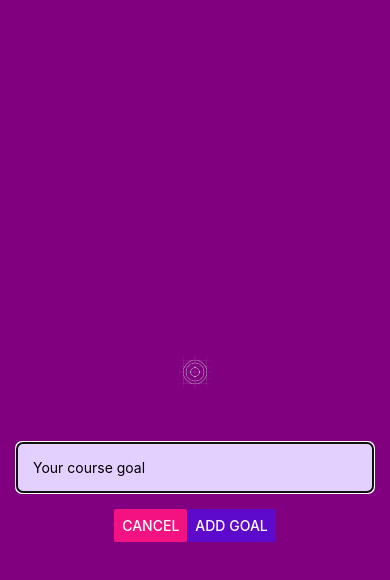
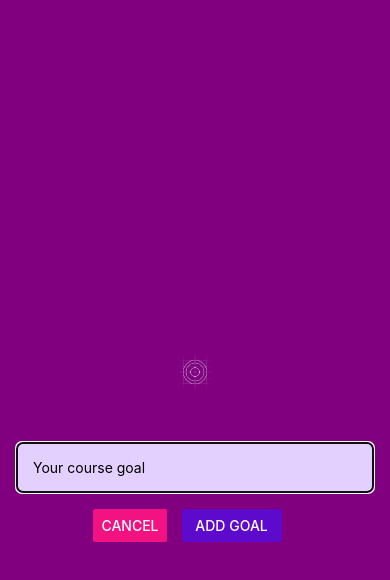
Before and after one commit to devmev10/goal-tracker, a React Native app: screen / in a window 390 px wide. Both pictures are taken after a click on the button "ADD NEW GOAL". Shown: the top 580 px of the page. Built offline with nearby package versions, Linux system fonts and the light colour scheme.

Commit message:
correction

```diff
--- a/components/GoalInput.js
+++ b/components/GoalInput.js
@@ -37,7 +37,7 @@ function GoalInput(props) {
           <View style={styles.Button}>
             <Button title="Cancel" onPress={props.onCancel} color="#f31282" />
           </View>
-          <View style={styles.Button}>
+          <View style={styles.button}>
             <Button title="Add Goal" onPress={addGoalHandler} color="#5e0acc" />
           </View>
         </View>
@@ -77,6 +77,6 @@ const styles = StyleSheet.create({
   },
   button: {
     width: 100,
-    marginHorizontal: 8,
+    marginHorizontal: 15,
   },
 });
```
